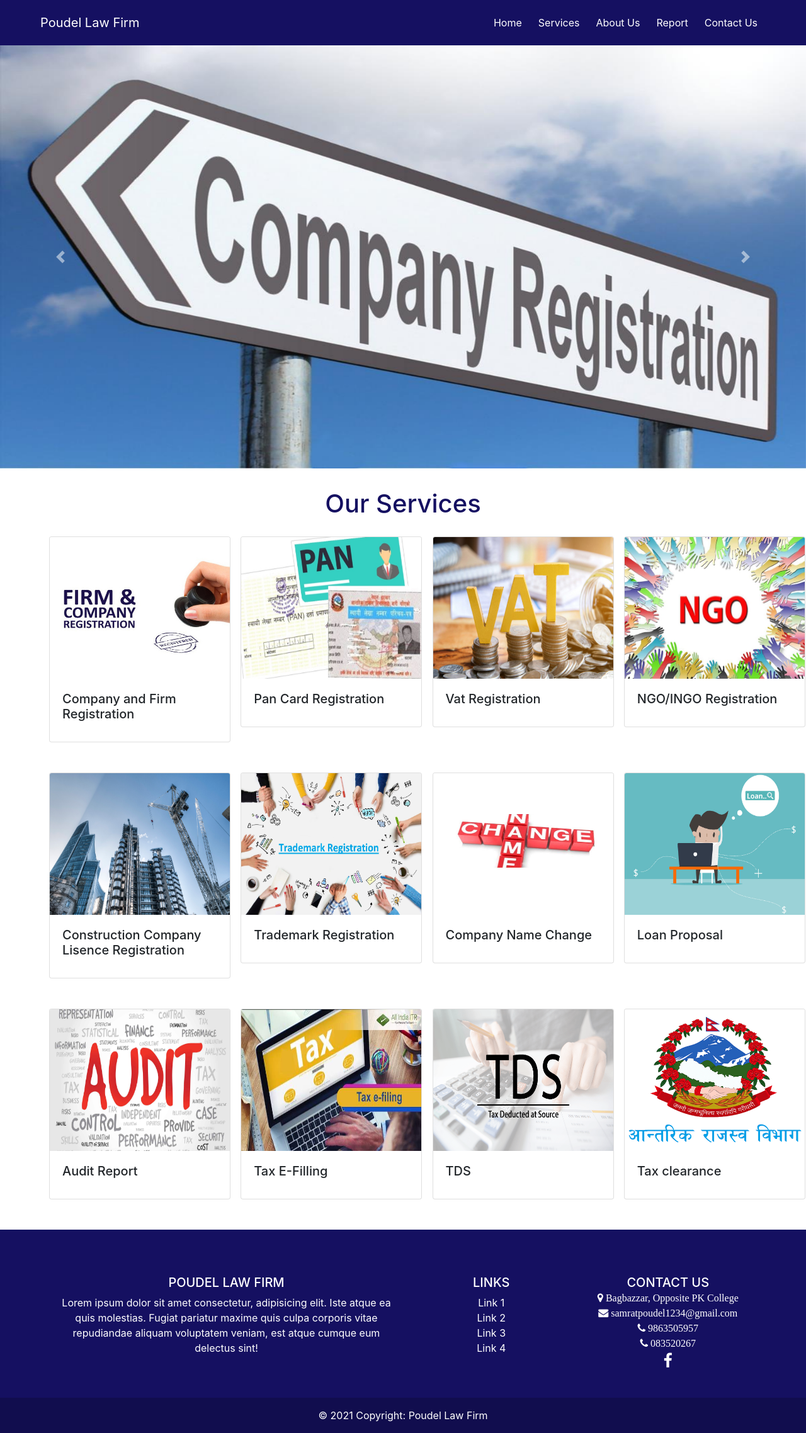
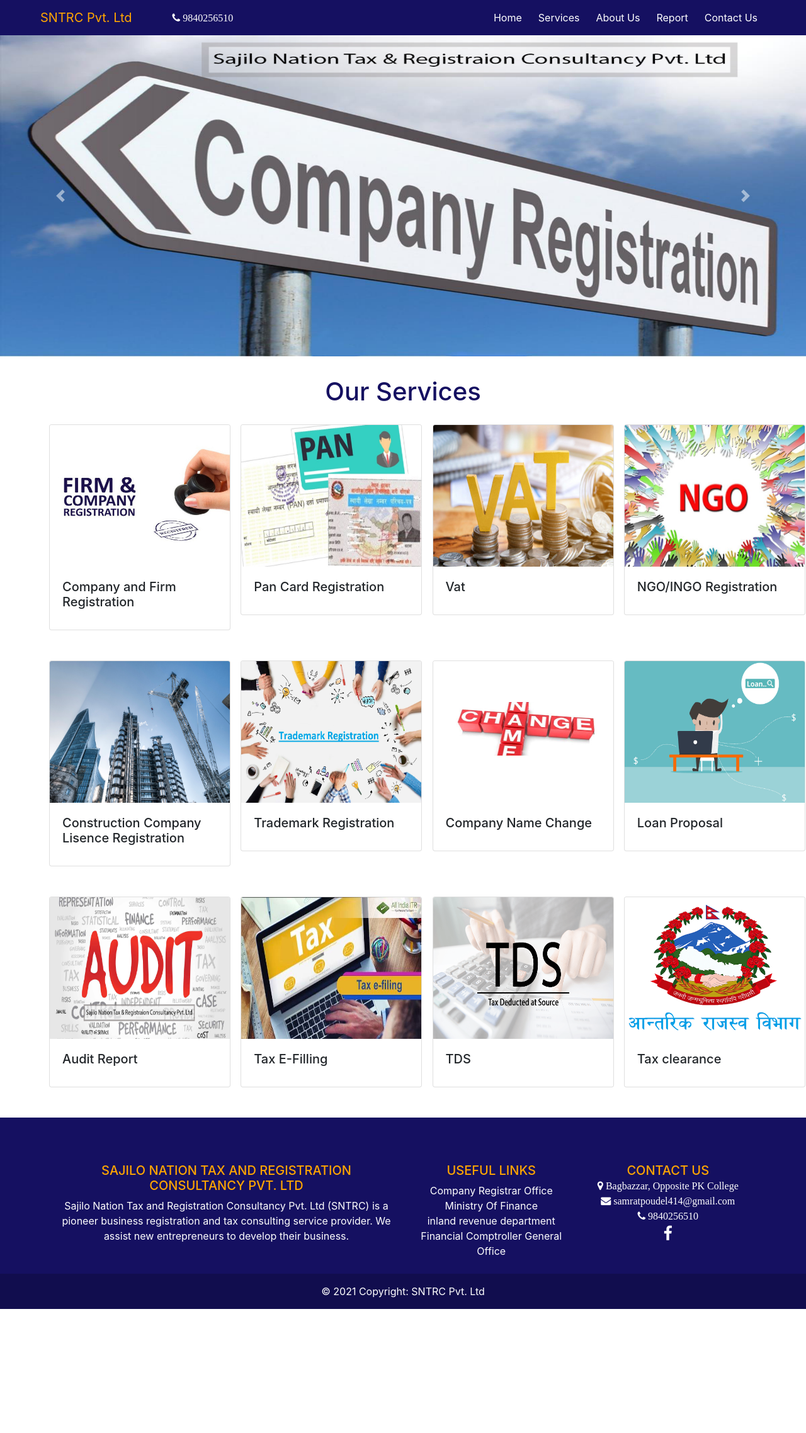
Before and after one commit to amirpoudel/tikaram_website, a Django app: page / in a window 1280 px wide. Shown: the whole page at 63% size. After the commit the page ends 2079 px from the top, so only its background shows below. Run offline with Django 3.2, Linux system fonts and the light colour scheme.

Commit message:
Final Commit

```diff
--- a/paudel_law_firm/urls.py
+++ b/paudel_law_firm/urls.py
@@ -20,7 +20,7 @@ from django.conf import settings
 from report import views
 
 urlpatterns = [
-    path('admin/', admin.site.urls),
+    path('samrat-admin-414-sntrc/', admin.site.urls),
     path('',views.home , name='home'),
     path('service/', views.service , name='service'),
     path('about/', views.about, name='about'),
--- a/report/static/css/base.css
+++ b/report/static/css/base.css
@@ -1,9 +1,11 @@
 
 /* Navbar */
+
 
 .navbar{
 
     background-color:#151061;
+
 
 }
 
@@ -28,6 +30,7 @@
 }
 
 
+
 /* Footer */
 #footer{
     background-color: #151061;
--- a/report/static/css/home.css
+++ b/report/static/css/home.css
@@ -2,6 +2,7 @@
     margin: 0;
     padding: 0;
 }
+
 #home{
 
     margin-top: -86px;
@@ -9,7 +10,7 @@
 #header{
     text-align: center;
 
-   padding: 20px;
+    padding: 20px;
     margin-top: 50px;
 }
 header h1{
@@ -21,6 +22,6 @@ header h1{
     width: auto;
 }
 .carousel img{
-    height: 672px;
+    height: 510px;
     width: 100%;
 }
--- a/report/static/css/services.css
+++ b/report/static/css/services.css
@@ -1,3 +1,7 @@
+*{
+    margin: 0;
+    padding: 0;
+}
 #service{
     margin-top: -35px;
 
--- a/report/templates/about.html
+++ b/report/templates/about.html
@@ -10,8 +10,8 @@
                 <img src="{% static 'image/company.jpg' %}" alt="Company Photo">
             </div>
             <div class="col">
-                <h1>Poudel Law Firm</h1>
-                <p>Lorem ipsum dolor sit amet consectetur adipisicing elit. Numquam, alias atque id nobis debitis illum neque, provident asperiores inventore ipsum incidunt, autem aperiam reiciendis rerum quaerat! Non dolores ipsa beatae, exercitationem temporibus ullam est itaque vel, quisquam totam corporis enim perspiciatis? Maxime corporis odit temporibus perspiciatis repudiandae. Veritatis vel cumque accusantium tenetur nisi voluptates optio excepturi labore, itaque, veniam deserunt molestiae pariatur illo accusamus doloremque</p>
+                <h4 style="margin-top:130px; text-align: center;" >Sajilo Nation Tax and Registration Consultancy Pvt. Ltd</h4>
+                <p style="text-align: center;">Sajilo Nation Tax and Registration Consultancy Pvt. Ltd (SNTRC) is a pioneer business registration and tax consulting service provider. We assist new entrepreneurs to develop their business.</p>
         </div>
     </div>
 </section>
--- a/report/templates/base.html
+++ b/report/templates/base.html
@@ -2,9 +2,14 @@
 <html lang="en">
 
 <head>
+
   <!-- Required meta tags -->
   <meta charset="utf-8">
   <meta name="viewport" content="width=device-width, initial-scale=1, shrink-to-fit=no">
+  <meta name="description" content="Sajilo Nation Tax and Registration Consultancy Pvt. Ltd (SNTRC) is a pioneer business registration and tax consulting service provider. We assist new entrepreneurs to develop their businesse.">
+  <meta name="keywords" content="Company Registation Office In nepal , How to Register company in nepal , Tax Consultancy In Nepal , How to Clear vat in nepal , company website , tax ,vat,registration,company,Sajilo Nation Tax & Registraiton Consultancy Pvt. Ltd, SNTRC, Sajilo Nepal, Sajilo Nation ,Construction Company Lisence Registation In Nepal">
+
+
 
   <!-- Bootstrap CSS -->
   <link rel="stylesheet" href="https://cdn.jsdelivr.net/npm/bootstrap@4.6.0/dist/css/bootstrap.min.css"
@@ -17,7 +22,8 @@
   {% load static %}
 
 
-  <title>Poudel Law Firm</title>
+  <title>Sajilo Nation Tax and Registration Consultancy Pvt. Ltd</title>
+  <link rel="icon" href="../static/image/favicon.jpg" type="image/icons">
 </head>
 
 <body>
@@ -26,13 +32,15 @@
   <!------------------------------------------------------------Navbar------------------------------------------------------->
   <header>
 
-    <nav class="navbar navbar-expand-lg ">
-      <a class="navbar-brand pl-5" id="home-btn" href="{% url 'home' %}">Poudel Law Firm</a>
+    <nav class="navbar navbar-expand-lg py-0">
+      <a class="navbar-brand pl-5" id="home-btn" href="{% url 'home' %}" style="color: #ffa500;">SNTRC Pvt. Ltd</a>
       <button class="navbar-toggler" type="button" data-toggle="collapse" data-target="#navbarSupportedContent"
         aria-controls="navbarSupportedContent" aria-expanded="false" aria-label="Toggle navigation">
         <span class="navbar-toggler-icon"></span>
       </button>
-
+      <li class="list-unstyled">
+        <span class="fa fa-phone text-white ml-5"> 9840256510</span>
+      </li>
       <div class="collapse navbar-collapse" id="navbarSupportedContent">
         <ul class="navbar-nav ml-auto pt-2 pb-2 pr-5">
 
@@ -74,32 +82,30 @@
       <div class="row">
         <!--Grid column-->
         <div class="col-lg-6 col-md-12 mb-4 mb-md-0">
-          <h5 class="text-uppercase">Poudel Law Firm</h5>
+          <h5 class="text-uppercase" style="color: #ffa500;">Sajilo Nation Tax and Registration Consultancy PVT. LTD</h5>
 
           <p>
-            Lorem ipsum dolor sit amet consectetur, adipisicing elit. Iste atque ea quis
-            molestias. Fugiat pariatur maxime quis culpa corporis vitae repudiandae aliquam
-            voluptatem veniam, est atque cumque eum delectus sint!
+            Sajilo Nation Tax and Registration Consultancy Pvt. Ltd (SNTRC) is a pioneer business registration and tax consulting service provider. We assist new entrepreneurs to develop their business.
           </p>
         </div>
         <!--Grid column-->
 
         <!--Grid column-->
         <div class="col-lg-3 col-md-6 mb-4 mb-md-0">
-          <h5 class="text-uppercase">Links</h5>
+          <h5 class="text-uppercase" style="color: #ffa500;">Useful Links</h5>
 
           <ul class="list-unstyled mb-0">
             <li>
-              <a href="#!" class="">Link 1</a>
+              <a href="http://application.ocr.gov.np/index.php/en/" class="">Company Registrar Office</a>
             </li>
             <li>
-              <a href="#!" class="">Link 2</a>
+              <a href="https://mof.gov.np/en/" class="">Ministry Of Finance</a>
             </li>
             <li>
-              <a href="#!" class="">Link 3</a>
+              <a href="https://ird.gov.np/" class="">inland revenue department</a>
             </li>
             <li>
-              <a href="#!" class="">Link 4</a>
+              <a href="https://www.fcgo.gov.np/" class="">Financial Comptroller General Office</a>
             </li>
           </ul>
         </div>
@@ -107,7 +113,7 @@
 
         <!--Grid column-->
         <div class="col-lg-3 col-md-6 mb-4 mb-md-0">
-          <h5 class="text-uppercase mb-0">Contact Us</h5>
+          <h5 class="text-uppercase mb-0" style="color: #ffa500;">Contact Us</h5>
 
           <ul class="list-unstyled">
             <li>
@@ -115,14 +121,12 @@
 
             </li>
             <li>
-              <span class="fa fa-envelope"> samratpoudel1234@gmail.com</span>
+              <span class="fa fa-envelope"> samratpoudel414@gmail.com</span>
             </li>
             <li>
-              <span class="fa fa-phone"> 9863505957</span>
+              <span class="fa fa-phone"> 9840256510</span>
             </li>
-            <li>
-              <span class="fa fa-phone"> 083520267</span>
-            </li>
+
             <li class="py-1">
               <a id="facebook" href="https://www.facebook.com/" target="_blank" class="fa fa-facebook" style="font-size:25px; text-decoration: none;"></a>
             </li>
@@ -138,7 +142,7 @@
     <!-- Copyright -->
     <div class="text-center p-3" style="background-color: rgba(0, 0, 0, 0.2)">
       © 2021 Copyright:
-      <a>Poudel Law Firm</a>
+      <a>SNTRC Pvt. Ltd</a>
     </div>
     <!-- Copyright -->
   </footer>
--- a/report/templates/contact.html
+++ b/report/templates/contact.html
@@ -26,12 +26,12 @@
                 <ul class="list-unstyled info">
 
                     <li class="pb-1">
-                        <i class="fa fa-envelope" style="font-size:25px">  samratpoudel1234@gmail.com</i>
+                        <i class="fa fa-envelope" style="font-size:25px">  samratpoudel414@gmail.com</i>
 
                     </li>
 
                     <li class="py-1">
-                        <i class="fa fa-phone" style="font-size:24px">  9863505957</i>
+                        <i class="fa fa-phone" style="font-size:24px">  9840256510</i>
 
                     </li>
                     <li class="py-1">
--- a/report/templates/home.html
+++ b/report/templates/home.html
@@ -6,7 +6,7 @@
 <section>
 
     <div id="carouselExampleControls" class="carousel slide" data-ride="carousel">
-        <div class="carousel-inner">
+        <div class="carousel-inner"  style="height:510px;">
             <div class="carousel-item active ">
                 <img src="{% static 'image/company-r.jpg' %}" class="d-block w-100" alt="registration">
             </div>
@@ -31,7 +31,7 @@
 
 <!-----------------------------Services----------------------------------------->
 
-<section id="home" class="pt-5">
+<section id="home" class="pt-5" >
     <div id="header">
         <h1 style="color: #151061;">Our Services</h1>
     </div>
@@ -61,7 +61,7 @@
                 <div class="card" style="width: 18rem;">
                     <img src="{% static 'image/vat.jpg' %}" class="card-img-top" alt="...">
                     <div class="card-body">
-                        <h5 class="card-title">Vat Registration</h5>
+                        <h5 class="card-title">Vat</h5>
 
 
                     </div>
--- a/report/templates/service.html
+++ b/report/templates/service.html
@@ -35,7 +35,7 @@
                 <div class="card" style="width: 18rem;">
                     <img src="{% static 'image/vat.jpg' %}" class="card-img-top" alt="...">
                     <div class="card-body">
-                        <h5 class="card-title">Vat Registration</h5>
+                        <h5 class="card-title">Vat</h5>
 
 
                     </div>
```
Also changed, not shown: report/static/css/about.css (line endings or trailing spaces), report/static/image/audit.jpg, report/static/image/company-r.jpg, report/static/image/favicon.jpg (added), report/static/image/vat-1.jpg, report/static/image/z.jpg (deleted), 2 other files.
